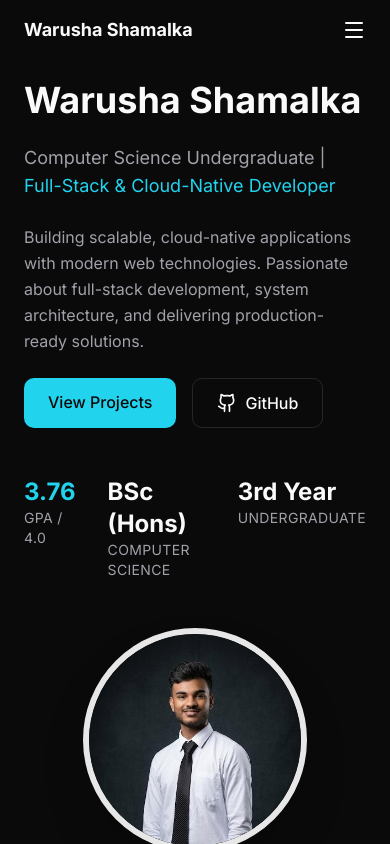
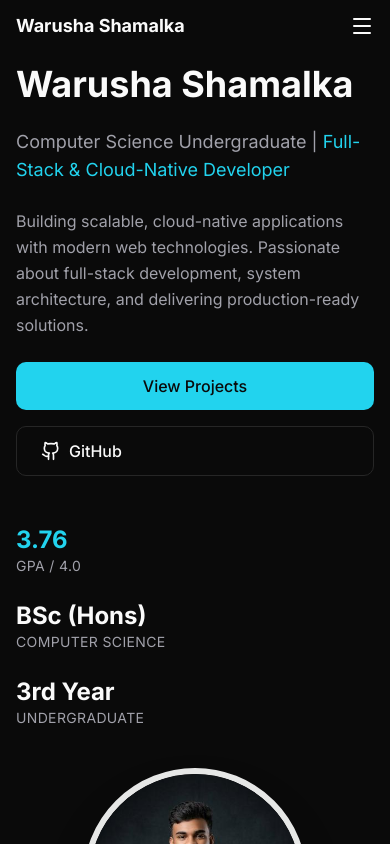
Before and after one commit to Warusha-Shamalka/portfolio, a Next.js app: page / in a window 390 px wide. Shown: the top 844 px of the page. Built offline with nearby package versions, Linux system fonts and the light colour scheme.

Commit message:
Refactor layout and styling in Footer, Navbar, and Sections components for improved responsiveness and consistency

```diff
--- a/components/footer.tsx
+++ b/components/footer.tsx
@@ -5,7 +5,7 @@ export function Footer() {
   const currentYear = new Date().getFullYear()
 
   return (
-    <footer className="py-8 px-6 border-t border-border/50">
+    <footer className="py-8 px-4 sm:px-6 border-t border-border/50">
       <div className="max-w-6xl mx-auto flex flex-col md:flex-row items-center justify-between gap-4">
         <p className="text-sm text-muted-foreground">
           © {currentYear} Warusha Shamalka. All rights reserved.
--- a/components/navbar.tsx
+++ b/components/navbar.tsx
@@ -34,7 +34,7 @@ export function Navbar() {
       animate={{ y: 0 }}
       transition={{ duration: 0.5 }}
     >
-      <nav className="max-w-6xl mx-auto px-6 py-4 flex items-center justify-between">
+      <nav className="max-w-6xl mx-auto px-4 sm:px-6 py-3 sm:py-4 flex items-center justify-between">
         <Link
           href="#hero"
           className="text-lg font-bold text-foreground hover:text-primary transition-colors"
--- a/components/sections.tsx
+++ b/components/sections.tsx
@@ -21,9 +21,9 @@ const staggerContainer = {
 
 export function HeroSection() {
   return (
-    <section id="hero" className="min-h-screen flex items-center justify-center px-6 py-20 relative">
+    <section id="hero" className="min-h-screen flex items-center justify-center px-4 sm:px-6 py-16 md:py-20 relative">
       <motion.div
-        className="max-w-6xl w-full grid md:grid-cols-2 gap-12 items-center"
+        className="max-w-6xl w-full grid gap-10 items-center md:grid-cols-2 md:gap-12"
         initial="initial"
         animate="animate"
         variants={staggerContainer}
@@ -49,10 +49,10 @@ export function HeroSection() {
             Passionate about full-stack development, system architecture, and delivering production-ready solutions.
           </motion.p>
 
-          <motion.div className="flex flex-wrap gap-4" variants={fadeInUp}>
+          <motion.div className="flex flex-col sm:flex-row flex-wrap gap-4" variants={fadeInUp}>
             <Link
               href="#projects"
-              className="px-6 py-3 bg-primary text-primary-foreground rounded-lg font-medium hover:bg-primary/90 transition-all duration-300 hover:-translate-y-0.5"
+              className="w-full sm:w-auto px-6 py-3 bg-primary text-primary-foreground rounded-lg font-medium hover:bg-primary/90 transition-all duration-300 hover:-translate-y-0.5 text-center"
             >
               View Projects
             </Link>
@@ -68,7 +68,7 @@ export function HeroSection() {
           </motion.div>
 
           <motion.div
-            className="flex gap-8 pt-6"
+            className="flex flex-col sm:flex-row sm:flex-wrap gap-6 pt-6"
             variants={fadeInUp}
           >
             <div>
@@ -92,7 +92,7 @@ export function HeroSection() {
         >
           <div className="relative w-56 h-56 sm:w-64 sm:h-64 md:w-72 md:h-72 lg:w-80 lg:h-80 rounded-full overflow-hidden border-[6px] border-white/90 shadow-2xl">
             <Image
-              src="/portfolio/profile.jpg"
+              src="/profile.jpg"
               alt="Portrait of Warusha Shamalka, Computer Science student"
               fill
               className="object-cover object-top rounded-full"
@@ -118,7 +118,7 @@ export function HeroSection() {
 
 export function AboutSection() {
   return (
-    <section id="about" className="py-24 px-6">
+    <section id="about" className="py-20 px-4 sm:px-6 lg:px-8">
       <motion.div
         className="max-w-4xl mx-auto"
         initial={{ opacity: 0, y: 40 }}
@@ -178,7 +178,7 @@ export function SkillsSection() {
   ]
 
   return (
-    <section id="skills" className="py-24 px-6 bg-secondary/30">
+    <section id="skills" className="py-20 px-4 sm:px-6 lg:px-8 bg-secondary/30">
       <div className="max-w-6xl mx-auto">
         <motion.div
           initial={{ opacity: 0, y: 40 }}
@@ -233,7 +233,7 @@ export function ProjectsSection() {
   ]
 
   return (
-    <section id="projects" className="py-24 px-6">
+    <section id="projects" className="py-20 px-4 sm:px-6 lg:px-8">
       <div className="max-w-6xl mx-auto">
         <motion.div
           initial={{ opacity: 0, y: 40 }}
@@ -249,7 +249,7 @@ export function ProjectsSection() {
           {projects.map((project, index) => (
             <motion.div
               key={project.title}
-              className={`bg-card/50 backdrop-blur-sm rounded-2xl p-8 border border-border/50 ${project.featured ? 'ring-1 ring-primary/30' : ''}`}
+              className={`bg-card/50 backdrop-blur-sm rounded-2xl p-6 sm:p-8 border border-border/50 ${project.featured ? 'ring-1 ring-primary/30' : ''}`}
               initial={{ opacity: 0, y: 30 }}
               whileInView={{ opacity: 1, y: 0 }}
               viewport={{ once: true, margin: "-50px" }}
@@ -282,7 +282,7 @@ export function ProjectsSection() {
                 </div>
               </div>
 
-              <div className="flex gap-4">
+              <div className="flex flex-col sm:flex-row gap-4">
                 <Link
                   href={project.github}
                   target="_blank"
@@ -314,7 +314,7 @@ export function ProjectsSection() {
 
 export function GitHubSection() {
   return (
-    <section id="github" className="py-24 px-6 bg-secondary/30">
+    <section id="github" className="py-20 px-4 sm:px-6 lg:px-8 bg-secondary/30">
       <div className="max-w-4xl mx-auto text-center">
         <motion.div
           initial={{ opacity: 0, y: 40 }}
@@ -325,7 +325,7 @@ export function GitHubSection() {
           <h2 className="text-3xl md:text-4xl font-bold text-foreground mb-4">GitHub Activity</h2>
           <p className="text-muted-foreground mb-8">Check out my repositories and contributions</p>
 
-          <div className="bg-card/50 backdrop-blur-sm rounded-2xl p-8 border border-border/50">
+          <div className="bg-card/50 backdrop-blur-sm rounded-2xl p-6 sm:p-8 border border-border/50">
             <div className="flex flex-col items-center gap-6">
               <div className="w-20 h-20 rounded-full bg-secondary flex items-center justify-center border border-primary/30">
                 <Github className="w-10 h-10 text-primary" />
@@ -355,7 +355,7 @@ export function GitHubSection() {
 
 export function ContactSection() {
   return (
-    <section id="contact" className="py-24 px-6">
+    <section id="contact" className="py-20 px-4 sm:px-6 lg:px-8">
       <div className="max-w-4xl mx-auto text-center">
         <motion.div
           initial={{ opacity: 0, y: 40 }}
@@ -368,7 +368,7 @@ export function ContactSection() {
             {"I'm"} always open to discussing new opportunities, collaborations, or just having a conversation about technology.
           </p>
 
-          <div className="flex flex-wrap justify-center gap-4">
+          <div className="flex flex-col sm:flex-row flex-wrap justify-center gap-4">
             <Link
               href="https://github.com/Warusha-Shamalka"
               target="_blank"
```
